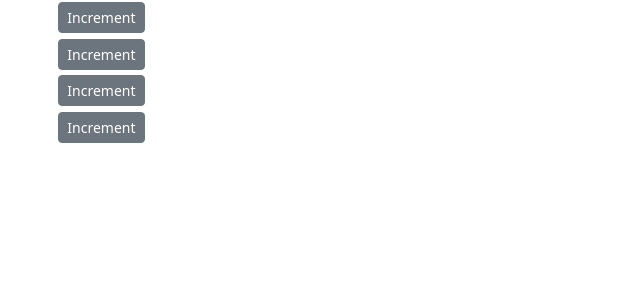
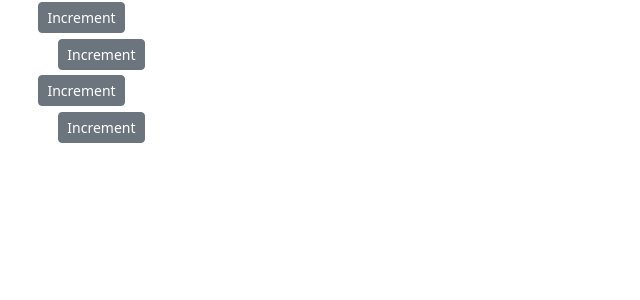
Before and after one commit to noahtech90/React, a React (Create React App) app in the folder js/react-app/: page / in a window 1280 px wide. Shown: the top 300 px of the page, without its empty margins (0-640 px from the left). Built offline with nearby package versions, Linux system fonts and the light colour scheme.

Commit message:
debugging

```diff
--- a/js/react-app/src/componets/counter.jsx
+++ b/js/react-app/src/componets/counter.jsx
@@ -2,7 +2,7 @@
 
 class Counter extends Component {
     state = {
-        count: 0,
+        count: this.props.value,
         today: new Date().toLocaleDateString(),
         imageUrl: "https://picsum.photos/200",
         tags: ["tag1", "tag2", "tag3"]
@@ -26,14 +26,15 @@
        return <ul>{ this.state.tags.map(tag => <li key={tag}>{ tag }</li>) }</ul>;
     }
 
-    handleIncrement = (product) => {
-        console.log(product)
+    handleIncrement = () => {
         this.setState({count: this.state.count + 1})
     }
 
     render() {
+        console.log('props', this.props)
         return (
         <div>
+            {this.props.children}
             { this.state.tags.length === 0 && 'Please create a new tag'}
             <span className={this.getBadgeClasses()}>{this.formatCount()}</span>
             <button onClick={() => {this.handleIncrement("wut")}} className="btn btn-secondary btn-sm">Increment</button>
--- a/js/react-app/src/componets/counters.jsx
+++ b/js/react-app/src/componets/counters.jsx
@@ -6,14 +6,16 @@
         counters: [
             { id: 1, value: 4},
             { id: 2, value: 0},
-            { id: 3, value: 0},
+            { id: 3, value: 1},
             { id: 4, value: 0}
         ]
       }
     render() {
         return (
         <div>
-         {this.state.counters.map(counter => <Counter key={counter.id}/>)}
+         {this.state.counters.map(counter =>
+         <Counter key={counter.id} value={counter.value} selected={true}>
+         </Counter>)}
         </div>);
     }
 }
```
